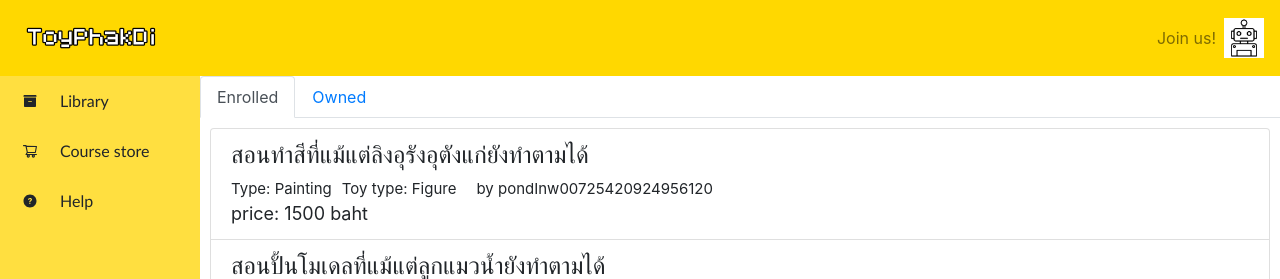
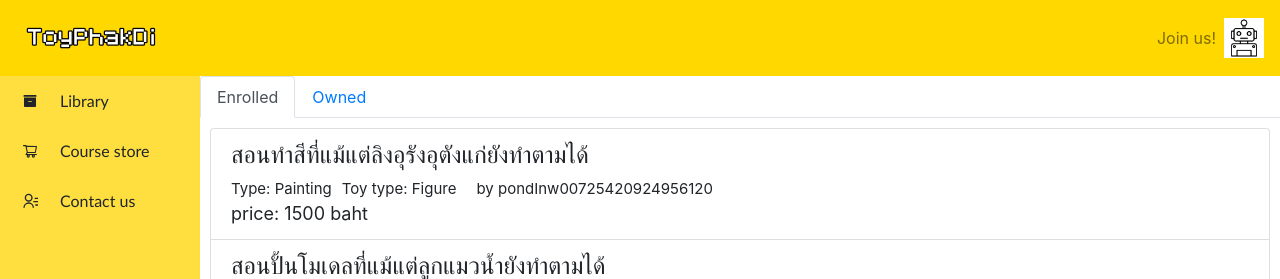
Before and after one commit to ThanakornK/Devcamp8, a React (Create React App) app: page / in a window 1280 px wide. Shown: the top 279 px of the page. Built offline with nearby package versions, Linux system fonts and the light colour scheme.

Commit message:
fix ui of side bar

```diff
--- a/src/component/ModalQuestion.js
+++ b/src/component/ModalQuestion.js
@@ -1,6 +1,5 @@
 import React, { Component, useState } from 'react';
 import { Modal, Button, InputGroup, FormControl, Form } from 'react-bootstrap';
-import TestForm from './TestForm';
 import AlertSendQ from './AlertSendQ';
 
 import './../styles/ModalQuestion.css';
@@ -28,7 +27,11 @@ function ModalQuestion() {
                     <Modal.Title>Question about course</Modal.Title>
                 </Modal.Header>
                 <Modal.Body>
-                    <TestForm></TestForm>
+                    <Form>
+                        <Form.Group controlId="exampleForm.ControlTextarea1">
+                            <Form.Control as="textarea" rows={3} />
+                        </Form.Group>
+                    </Form>
                 </Modal.Body>
                 <Modal.Footer>
                     <Button variant="secondary" onClick={handleCloseModal}>
--- a/src/component/OwnBarData.js
+++ b/src/component/OwnBarData.js
@@ -1,6 +1,6 @@
 import React from 'react';
 import * as IoIcons from "react-icons/io5";
-import * as RiIcons from "react-icons/ri";
+import * as AiIcons from "react-icons/ai";
 
 export const OwnBarData = [
     {
@@ -9,8 +9,8 @@ export const OwnBarData = [
         path:"/createCourse"
     },
     {
-        title:"แก้ไข",
-        icon:<RiIcons.RiFileEditFill />,
+        title:"ข้อความ",
+        icon:<AiIcons.AiFillMessage />,
         path:"/editCourse"
     }
 ]
--- a/src/component/SidebarData.js
+++ b/src/component/SidebarData.js
@@ -1,6 +1,7 @@
 import React from 'react'
 import * as IoIcons from "react-icons/io";
 import * as AiIcons from "react-icons/ai";
+import * as RiIcons from "react-icons/ri";
 
 export const SidebarData = [
     {
@@ -16,8 +17,8 @@ export const SidebarData = [
     },
 
     {
-        title: "Help",
-        icon: <IoIcons.IoIosHelpCircle/>,
+        title: "Contact us",
+        icon: <RiIcons.RiContactsLine/>,
         path: '/help'
     },
 ]
--- a/src/component/TestForm.js
+++ /dev/null
@@ -1,17 +0,0 @@
-import React from 'react';
-import { Form } from 'react-bootstrap';
-
-function TestForm() {
-    return (
-        <div>
-            <Form>
-                <Form.Group controlId="exampleForm.ControlTextarea1">
-                    <Form.Label>Example textarea</Form.Label>
-                    <Form.Control as="textarea" rows={3} />
-                </Form.Group>
-            </Form>
-        </div>
-    )
-}
-
-export default TestForm
```
Also changed, not shown: 1 other file (tests, documents, lock files or other folders).
